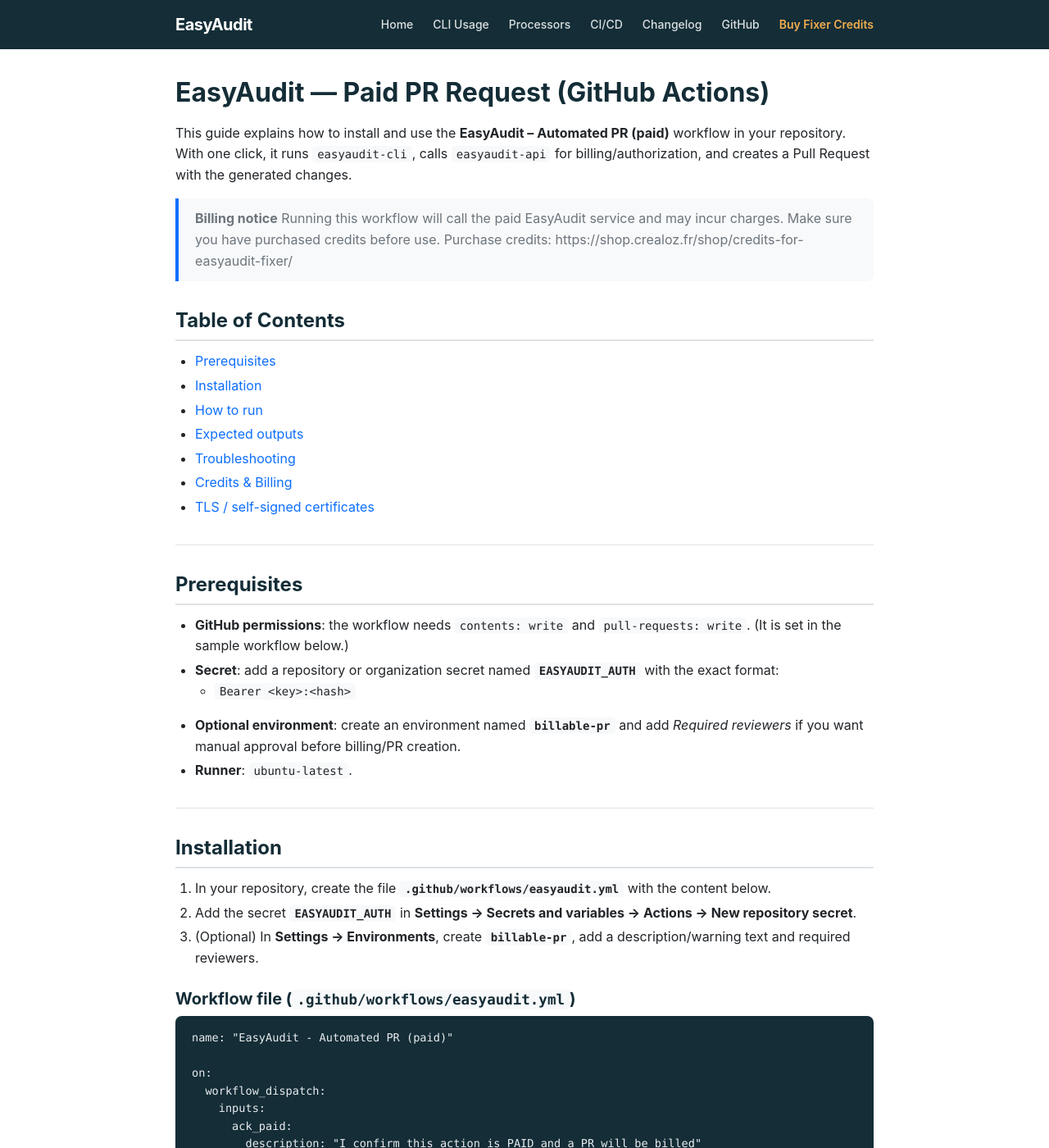
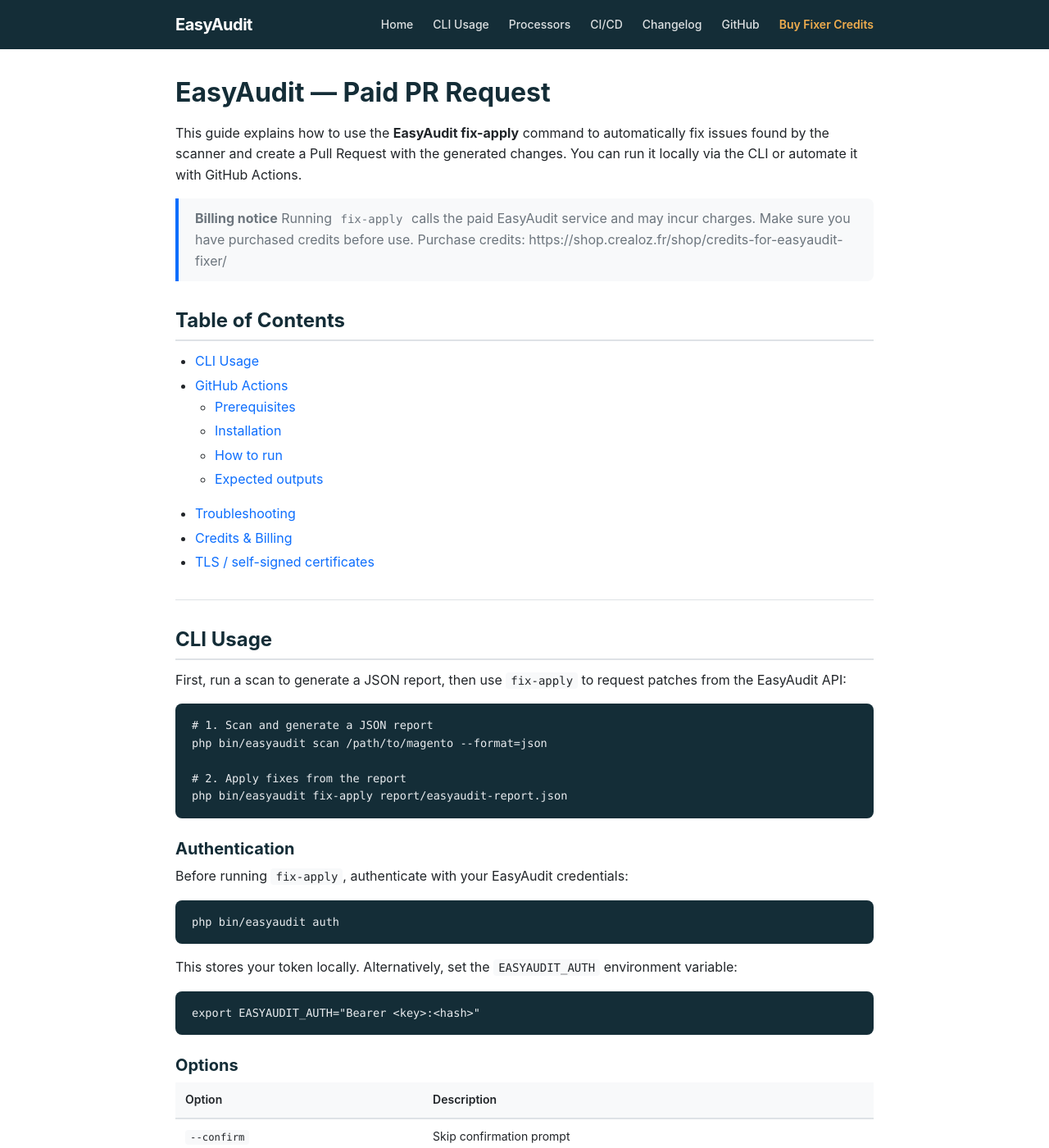
Before and after one commit to crealoz/easyaudit-cli, a Jekyll site: the page built from docs/request-pr.md, in a window 1280 px wide and 1400 px high. Shown: the whole window at 82% size. Built offline with Jekyll 4.4.1, drawn with Linux system fonts in a browser that asks for light colours; our own code applies the rules of GitHub Pages for plain Markdown files; some of the changed text lies outside the part shown.

Commit message:
update doc

````diff
--- a/docs/request-pr.md
+++ b/docs/request-pr.md
@@ -1,25 +1,86 @@
-# EasyAudit — Paid PR Request (GitHub Actions)
+# EasyAudit — Paid PR Request
 
-This guide explains how to install and use the **EasyAudit – Automated PR (paid)** workflow in your repository.
-With one click, it runs `easyaudit-cli`, calls `easyaudit-api` for billing/authorization, and creates a Pull Request with the generated changes.
+This guide explains how to use the **EasyAudit fix-apply** command to automatically fix issues found by the scanner and create a Pull Request with the generated changes. You can run it locally via the CLI or automate it with GitHub Actions.
 
 > **Billing notice**
-> Running this workflow will call the paid EasyAudit service and may incur charges. Make sure you have purchased credits before use.
+> Running `fix-apply` calls the paid EasyAudit service and may incur charges. Make sure you have purchased credits before use.
 > Purchase credits: https://shop.crealoz.fr/shop/credits-for-easyaudit-fixer/
 
 ## Table of Contents
 
-- [Prerequisites](#prerequisites)
-- [Installation](#installation)
-- [How to run](#how-to-run)
-- [Expected outputs](#expected-outputs)
+- [CLI Usage](#cli-usage)
+- [GitHub Actions](#github-actions)
+  - [Prerequisites](#prerequisites)
+  - [Installation](#installation)
+  - [How to run](#how-to-run)
+  - [Expected outputs](#expected-outputs)
 - [Troubleshooting](#troubleshooting)
 - [Credits & Billing](#credits--billing)
 - [TLS / self-signed certificates](#tls--self-signed-certificates)
 
 ---
 
-## Prerequisites
+## CLI Usage
+
+First, run a scan to generate a JSON report, then use `fix-apply` to request patches from the EasyAudit API:
+
+```bash
+# 1. Scan and generate a JSON report
+php bin/easyaudit scan /path/to/magento --format=json
+
+# 2. Apply fixes from the report
+php bin/easyaudit fix-apply report/easyaudit-report.json
+```
+
+### Authentication
+
+Before running `fix-apply`, authenticate with your EasyAudit credentials:
+
+```bash
+php bin/easyaudit auth
+```
+
+This stores your token locally. Alternatively, set the `EASYAUDIT_AUTH` environment variable:
+
+```bash
+export EASYAUDIT_AUTH="Bearer <key>:<hash>"
+```
+
+### Options
+
+| Option                  | Description                                          |
+|-------------------------|------------------------------------------------------|
+| `--confirm`             | Skip confirmation prompt                             |
+| `--patch-out=<dir>`     | Directory to save patch files (default: `patches`)   |
+| `--format=<format>`     | Output format: `git` or `patch` (default: `git`)     |
+| `--project-name=<name>` | Explicit project identifier (slug)                   |
+| `--scan-path=<path>`    | Path to scan root for auto-detection (default: `.`)  |
+| `--fix-by-rule`         | Fix one rule at a time (interactive selection)        |
+
+### Output
+
+The command generates **patch files** in the output directory (default: `patches/`). Each patch corresponds to a file that was fixed. You can then apply them with `git apply`:
+
+```bash
+git apply patches/**/*.patch
+```
+
+### Docker
+
+```bash
+docker run --rm -v $PWD:/workspace \
+  -e EASYAUDIT_AUTH="Bearer <key>:<hash>" \
+  ghcr.io/crealoz/easyaudit:latest \
+  fix-apply --confirm /workspace/report/easyaudit-report.json
+```
+
+---
+
+## GitHub Actions
+
+Automate the entire flow — scan, fix, and PR creation — with a GitHub Actions workflow.
+
+### Prerequisites
 
 - **GitHub permissions**: the workflow needs `contents: write` and `pull-requests: write`. (It is set in the sample workflow below.)
 - **Secret**: add a repository or organization secret named **`EASYAUDIT_AUTH`** with the exact format:
@@ -27,9 +88,7 @@ With one click, it runs `easyaudit-cli`, calls `easyaudit-api` for billing/autho
 - **Optional environment**: create an environment named **`billable-pr`** and add *Required reviewers* if you want manual approval before billing/PR creation.
 - **Runner**: `ubuntu-latest`.
 
----
-
-## Installation
+### Installation
 
 1. In your repository, create the file **`.github/workflows/easyaudit.yml`** with the content below.
 2. Add the secret **`EASYAUDIT_AUTH`** in **Settings → Secrets and variables → Actions → New repository secret**.
@@ -165,7 +224,7 @@ jobs:
 
 ---
 
-## How to run
+### How to run
 
 1. Go to **Actions → EasyAudit - Automated PR (paid)**.
 2. At the top, pick **Use workflow from → Branch** (this becomes the PR’s base).
@@ -176,7 +235,7 @@ The job summary will show a billing notice and, once complete, a link to the cre
 
 ---
 
-## Expected outputs
+### Expected outputs
 
 - A new branch is pushed (or reused if provided by the CLI).
 - A PR is created against the base branch you selected in the UI.
````
Also changed, not shown: images/easyaudit-patch.png (added).
